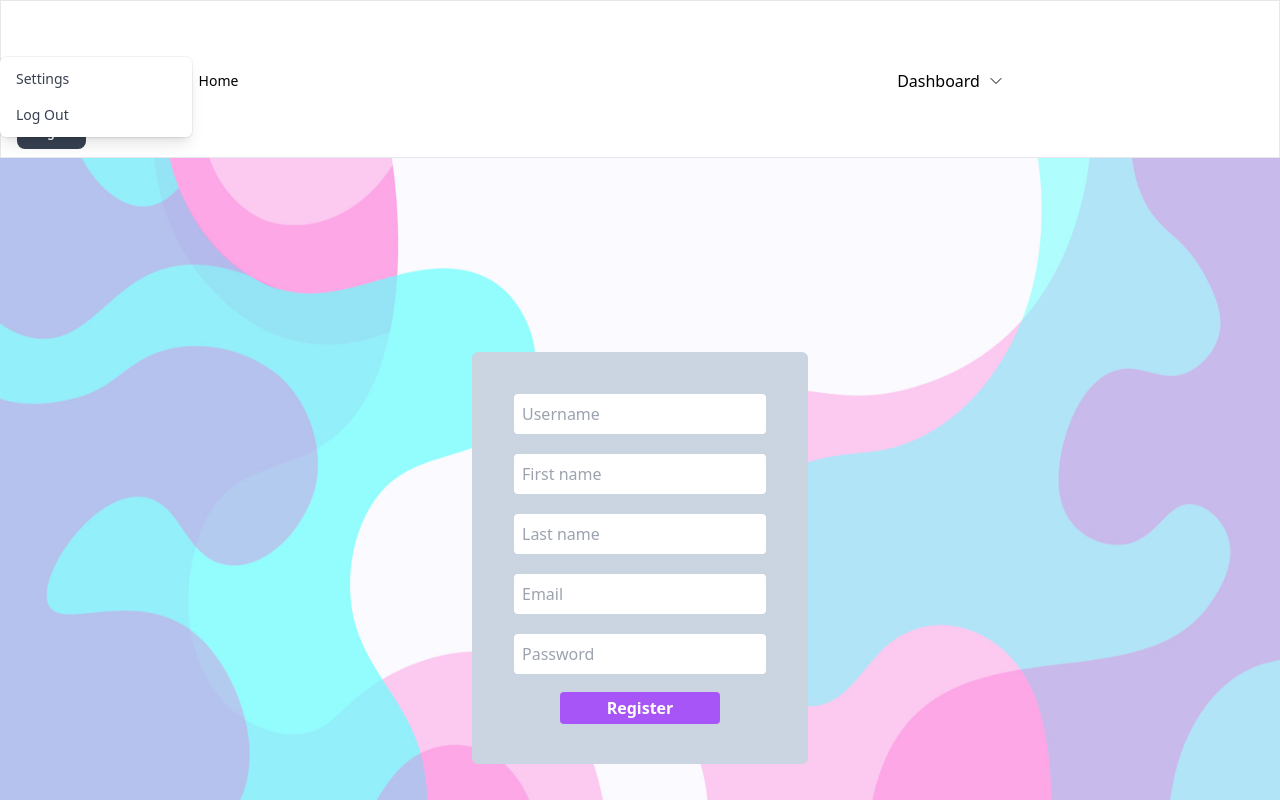
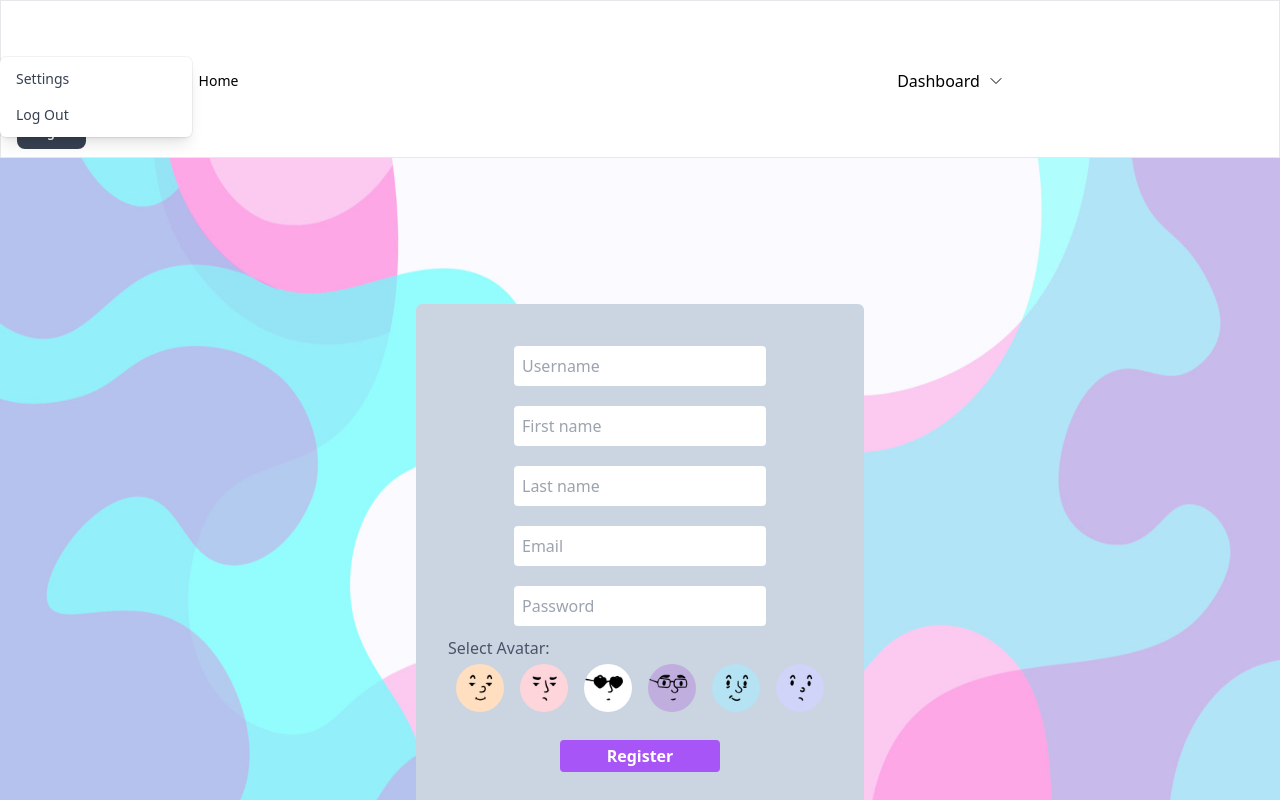
Before and after one commit to felinevintage/SEN.Passport, a React (Vite) app in the folder client/: page /register in a window 1280 px wide. Shown: the top 800 px of the page. Built offline with nearby package versions, Linux system fonts and the light colour scheme; the HTML template or start-up script is replaced by a standard one.

Commit message:
Adapt frontend register form to add avatar

```diff
--- a/client/src/pages/Register.jsx
+++ b/client/src/pages/Register.jsx
@@ -4,6 +4,12 @@ import axios from "axios";
 import InputBox from "../components/InputBox";
 import Button from "../components/Button";
 //import ConfirmPassword from "../components/ConfirmPassword";
+import avatar1 from "../assets/Avatars/userAvatars/avatar1.jpg";
+import avatar2 from "../assets/Avatars/userAvatars/avatar2.jpg";
+import avatar3 from "../assets/Avatars/userAvatars/avatar3.jpg";
+import avatar4 from "../assets/Avatars/userAvatars/avatar4.jpg";
+import avatar5 from "../assets/Avatars/userAvatars/avatar5.jpg";
+import avatar6 from "../assets/Avatars/userAvatars/avatar6.jpg";
 
 export default function Register() {
   const [newUser, setNewUser] = useState({
@@ -12,12 +18,31 @@ export default function Register() {
     firstname: "",
     lastname: "",
     email: "",
+    profileImage: "",
   });
+  const [avatarOptions, setAvatarOptions] = useState([
+    { path: avatar1, selected: false },
+    { path: avatar2, selected: false },
+    { path: avatar3, selected: false },
+    { path: avatar4, selected: false },
+    { path: avatar5, selected: false },
+    { path: avatar6, selected: false },
+  ]);
+
   const [registrationOk, setRegistrationOk] = useState(false);
 
   function handleChange(e) {
     const { name, value } = e.target;
     setNewUser({ ...newUser, [name]: value });
+  }
+
+  function handleAvatarSelection(index) {
+    const avatar = avatarOptions.map((avatar, i) => ({
+      ...avatar,
+      selected: i === index,
+    }));
+    setAvatarOptions(avatar);
+    setNewUser({ ...newUser, profileImage: avatar[index].path });
   }
 
   async function handleSubmit(e) {
@@ -60,7 +85,7 @@ export default function Register() {
         <div>
           <form
             onSubmit={handleSubmit}
-            className="grid grid-cols-1 bg-slate-300 p-8 rounded-md"
+            className="grid grid-cols-1 justify-items-center bg-slate-300 p-8 rounded-md"
           >
             <InputBox
               name="username"
@@ -95,6 +120,33 @@ export default function Register() {
               handleChange={handleChange}
             />
             {/*<input placeholder="Confirm password" pattern=""></input> */}
+
+            <div className="mb-4">
+              <label htmlFor="profileImage" className="text-slate-600">
+                Select Avatar:{" "}
+              </label>
+              <div className="flex flex-wrap items-center justify-center">
+                {avatarOptions.map((avatar, index) => (
+                  <div
+                    key={index}
+                    className={`relative w-12 h-12 rounded-full cursor-pointer mx-2 my-1 ${
+                      avatar.selected ? "border-2 border-blue-500" : ""
+                    }`}
+                    onClick={() => handleAvatarSelection(index)}
+                  >
+                    <img
+                      src={avatar.path}
+                      alt={`Avatar ${index + 1}`}
+                      className="w-full h-full rounded-full"
+                    />
+                    {avatar.selected && (
+                      <div className="absolute inset-0 bg-blue-500 opacity-50 rounded-full" />
+                    )}
+                  </div>
+                ))}
+              </div>
+            </div>
+
             <Button text={"Register"} />
           </form>
         </div>
```
